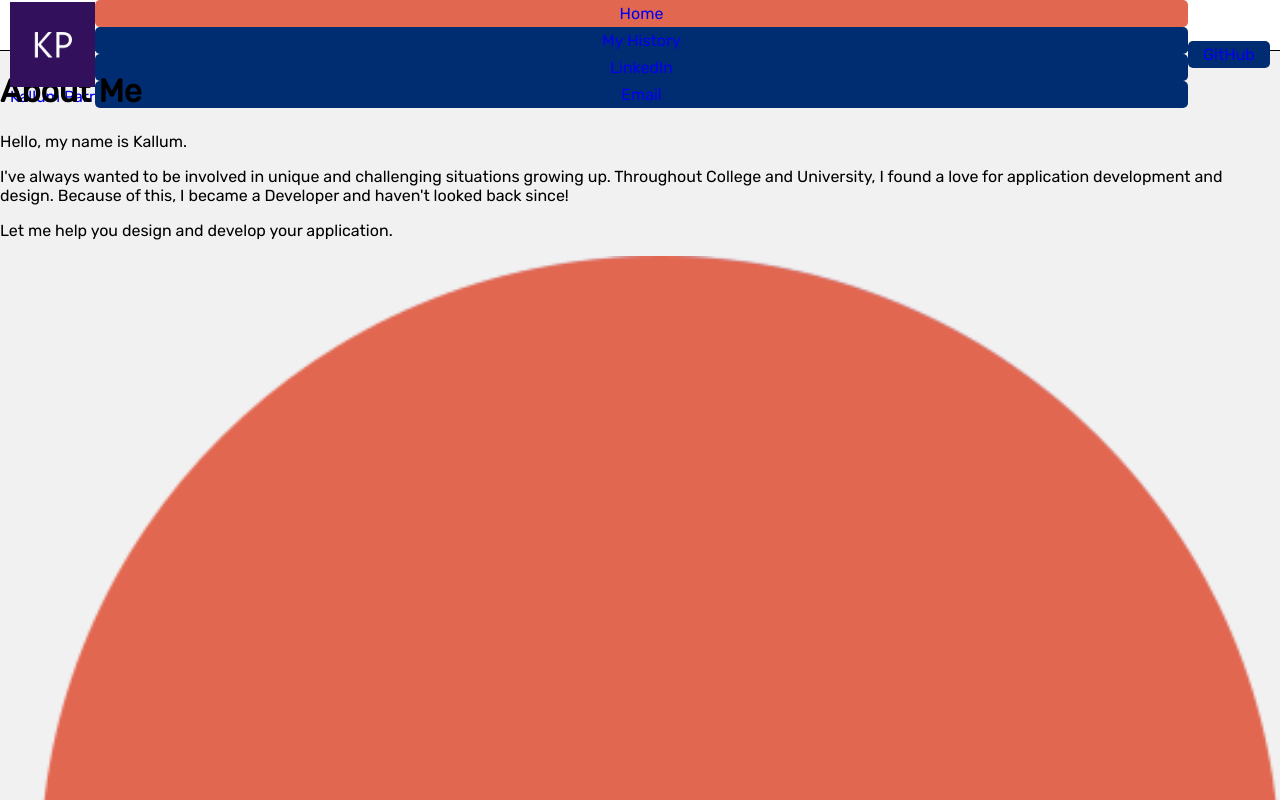
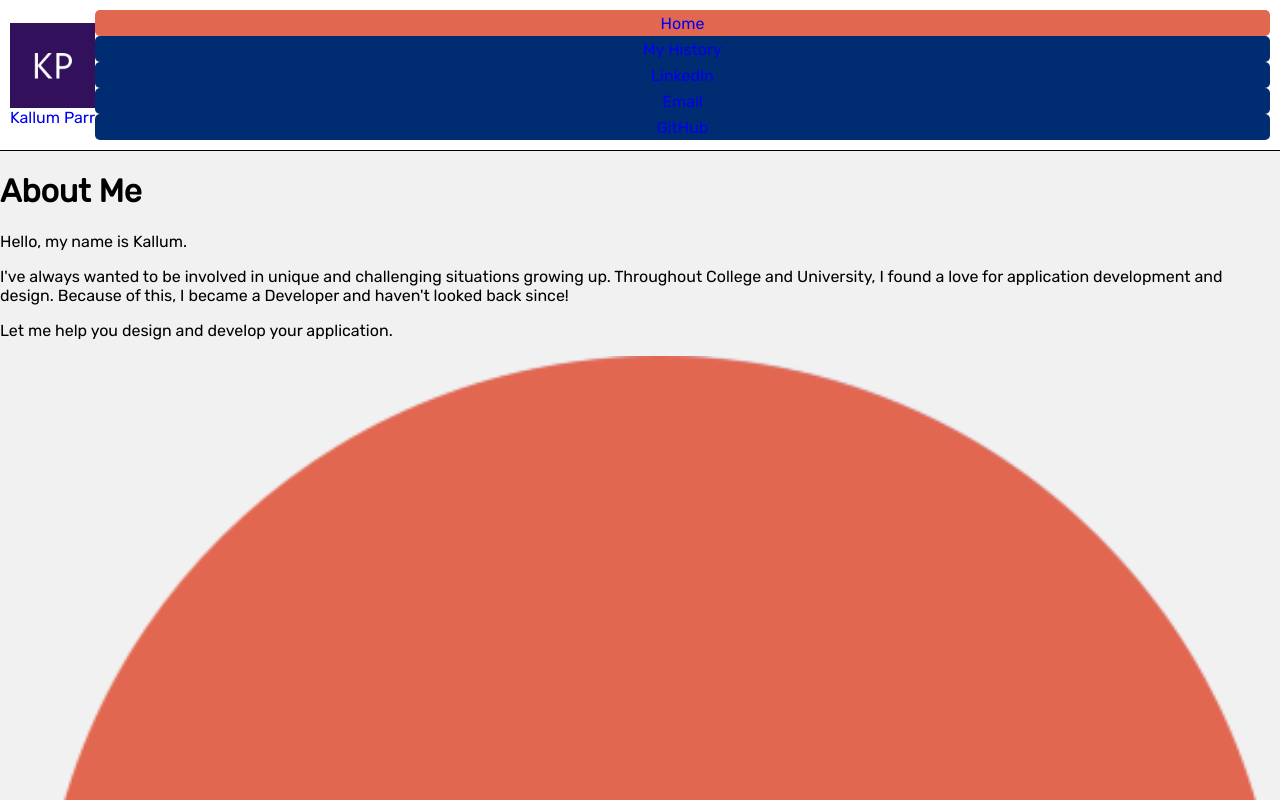
Before and after one commit to Kazumz/kallum-parr, a Gatsby site: page / in a window 1280 px wide. Built offline with nearby package versions, Linux system fonts and the light colour scheme; Gatsby itself is replaced by a stand-in of ours.

Commit message:
Accessibility considerations and header graceful deg
use rem rather than fixed px.

```diff
--- a/src/components/header.tsx
+++ b/src/components/header.tsx
@@ -55,14 +55,14 @@ const Header: React.FC<IHeaderProps> = (props) => {
           text={i18next.t('header.email')}
           href={'mailto:kallum_parr@hotmail.com'}
         />
+
+        <Button
+          className={Styles.headerQuickNavButton}
+          external={true}
+          text={i18next.t('header.github')}
+          href={'https://github.com/Kazumz/kallum-parr'}
+        />
       </nav>
-
-      <Button
-        className={Styles.sourceCode}
-        external={true}
-        text={i18next.t('header.github')}
-        href={'https://github.com/Kazumz/kallum-parr'}
-      />
     </header>
   );
 }
--- a/src/styles/_variables.scss
+++ b/src/styles/_variables.scss
@@ -1,12 +1,12 @@
+$StandardSmallMargin: 2.5px;
 $StandardMargin: 5px;
 $StandardLargeMargin: 10px;
 $StandardExtraLargeMargin: 15px;
 $StandardBorderRadius: 5px;
 
 $HeaderHeight: 50px;
-$FooterHeight: 20px;
-$ButtonHeight: 25px;
-$ButtonWidth: 80px;
+$ButtonHeight: 1.5rem;
+$ButtonWidth: 4rem;
 
 $TabletBreakpoint: 768px;
 $MobileBreakpoint: 480px;
--- a/src/styles/header.module.scss
+++ b/src/styles/header.module.scss
@@ -3,15 +3,12 @@
 @import 'responsive-mixins';
 
 .header {
-    height: $HeaderHeight;
-
     display: grid;
-    grid-template-columns: auto 1fr auto;
+    grid-template-columns: auto 1fr;
     align-items: center;
     border-bottom: 1px solid black;
     background: $HeaderBackgroundBrush;
-    padding-left: $StandardLargeMargin;
-    padding-right: $StandardLargeMargin;
+    padding: $StandardLargeMargin;
 
     & > .header-title {
         grid-column: 1;
@@ -43,21 +40,19 @@
         justify-content: center;
 
         & > .header-quick-nav-button {
+            margin-top: $StandardSmallMargin;
+            margin-bottom: $StandardSmallMargin;
             margin-right: $StandardMargin;
         }
     }
 
-    & > .source-code {
-        grid-column: 3;
-    }
-
     @include tablet-down {
-        & > .header-title {
-            display: none;
-        }
-
         & > .header-quick-nav {
             grid-column: 1;
+
+            margin-top: $StandardLargeMargin;
+            justify-content: initial;
+            flex-flow: wrap;
         }
 
         & > .source-code {
--- a/src/styles/layout.module.scss
+++ b/src/styles/layout.module.scss
@@ -19,9 +19,4 @@
         padding-left: $StandardLargeMargin;
         padding-right: $StandardLargeMargin;
     }
-
-    & > .layout-footer {
-        height: $FooterHeight;
-        background: $LayoutContentBackgroundBrush;
-    }
 }
```
